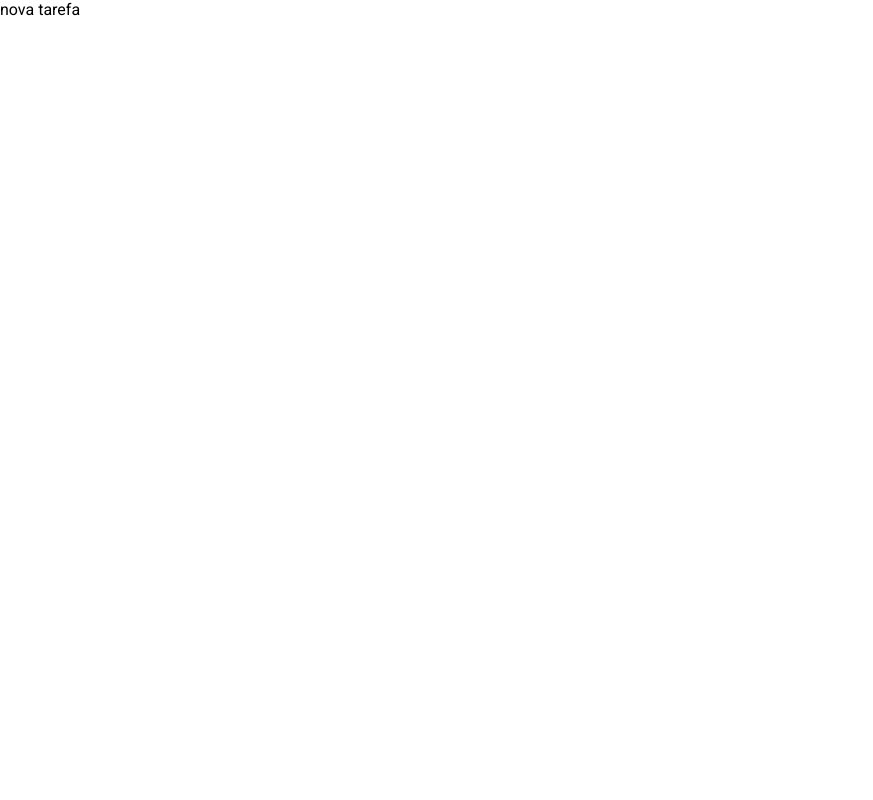
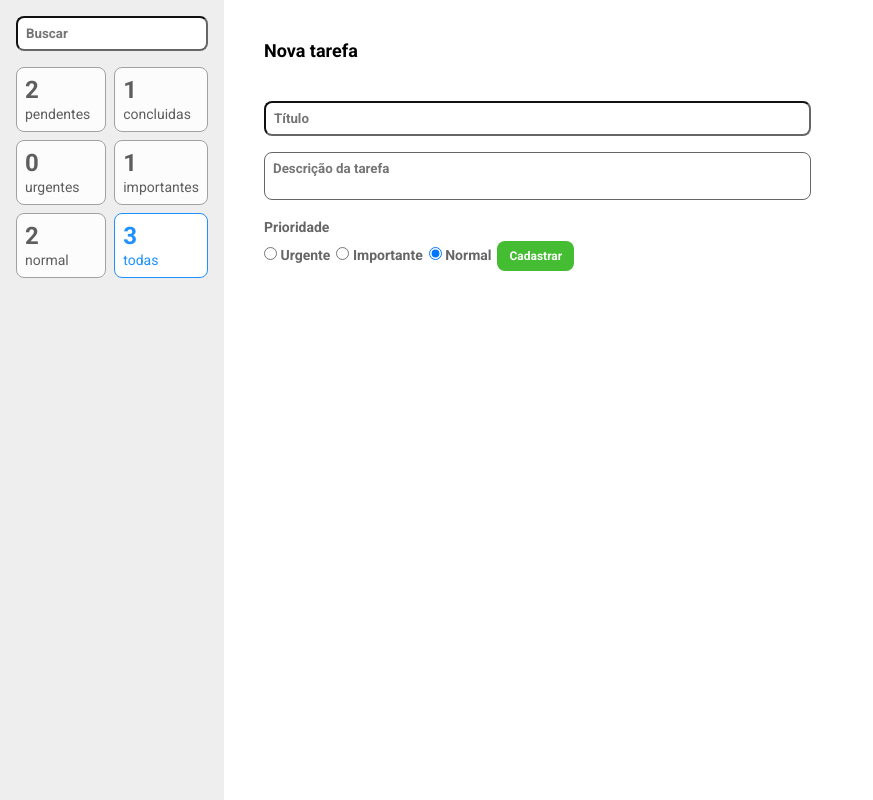
Before and after one commit to JoaoColaresM/Projeto05_pt2_M32, a React (Create React App) app: page /novo in a window 1280 px wide. Shown: the whole page, without its empty margins (0-873 px from the left). Built offline with nearby package versions, Linux system fonts and the light colour scheme.

Commit message:
projeto_05_pt02_aula08

```diff
--- a/src/componentes/tarefas/index.tsx
+++ b/src/componentes/tarefas/index.tsx
@@ -3,10 +3,9 @@
 
 import * as S from './styles'
 
-import * as enums from '../../utils/enums/Tarefa'
-
 import {remover, editar} from '../../store/reducers/tarefas'
 import TarefaClass from '../../models/Tarefas'
+import { BotaoSalvar } from '../../styles'
 
 type Props = TarefaClass
 
@@ -49,7 +48,7 @@
       <S.BarraAcoes>
         {estaEditando ? (
           <>
-              <S.BotaoSalvar
+              <BotaoSalvar
               onClick={() => {
                 dispatch(
                   editar({
@@ -61,7 +60,7 @@
                   })
                 )
                 setEstaEditando(false)
-              }}>Salvar</S.BotaoSalvar>
+              }}>Salvar</BotaoSalvar>
               <S.BotaoCancelarRemover onClick={cancelarEdicao}>
                 Cancelar
               </S.BotaoCancelarRemover>
--- a/src/componentes/tarefas/styles.ts
+++ b/src/componentes/tarefas/styles.ts
@@ -77,9 +77,7 @@
   margin-right: 8px;
 `
 
-export const BotaoSalvar = styled(Botao)`
-  background-color: ${variaveis.verde};
-`
+
 
 export const BotaoCancelarRemover = styled(Botao)`
   background-color: ${variaveis.vermelho};
--- a/src/containers/BarraLateral/index.tsx
+++ b/src/containers/BarraLateral/index.tsx
@@ -5,15 +5,16 @@
 
 import * as S from './styles'
 import * as enums from '../../utils/enums/Tarefa'
+import { Campo } from "../../styles"
 
 const BarraLateral = () => {
   const dispatch = useDispatch()
-  const {termo} = useSelector((state: RootReducer) => state.filtro)
+  const { termo } = useSelector((state: RootReducer) => state.filtro)
 
   return (
     <S.Aside>
       <div>
-      <S.Campo
+        <Campo
           type="text"
           placeholder="Buscar"
           value={termo}
@@ -45,7 +46,7 @@
             criterio='prioridade'
             legenda="normal"
           />
-        <FiltroCard criterio='todas' legenda="todas"/>
+          <FiltroCard criterio='todas' legenda="todas" />
         </S.Filtros>
       </div>
     </S.Aside>
--- a/src/containers/BarraLateral/styles.ts
+++ b/src/containers/BarraLateral/styles.ts
@@ -12,13 +12,3 @@
   grid-gap: 8px;
   margin-top: 16px;
 `
-
-export const Campo = styled.input`
-  padding: 8px;
-  background-color: #fff;
-  border-radius: 8px;
-  font-weight: bold;
-  color: #666666;
-  border-color: #666666;
-  width: 100%;
-`
--- /dev/null
+++ b/src/containers/Formulario/index.tsx
@@ -0,0 +1,74 @@
+import { FormEvent, useState } from "react"
+import { useDispatch } from "react-redux"
+import { useNavigate } from "react-router-dom"
+
+import { BotaoSalvar, MainContainer, Titulo } from "../../styles"
+import { Campo } from "../../styles"
+import { Form, Opcoes, Opcao } from './styles'
+import * as enums from '../../utils/enums/Tarefa'
+import Tarefa from "../../models/Tarefas"
+import { cadastrar } from "../../store/reducers/tarefas"
+
+const Formulario = () => {
+  const dispatch = useDispatch()
+  const navigate = useNavigate()
+
+  const [titulo, setTitulo] = useState('')
+  const [descricao, setDescricao] = useState('')
+  const [prioridade, setPrioridade] = useState(enums.Prioridade.NORMAL)
+
+  const cadastrarTarefa = (evento: FormEvent) => {
+    evento.preventDefault()
+    const tarefaParaAdicionar = new Tarefa(
+      titulo,
+      prioridade,
+      enums.Status.PENDENTE,
+      descricao,
+      9
+    )
+
+    dispatch(cadastrar(tarefaParaAdicionar))
+    navigate('/')
+  }
+
+  return (
+    <MainContainer>
+      <Titulo>Nova tarefa</Titulo>
+      <Form onSubmit={cadastrarTarefa}>
+        <Campo
+          value={titulo}
+          onChange={(evento) => setTitulo(evento.target.value)}
+          type="text"
+          placeholder="Título"
+        />
+        <Campo
+          value={descricao}
+          onChange={({ target }) => setDescricao(target.value)}
+          as="textarea"
+          placeholder="Descrição da tarefa"
+        />
+        <Opcoes>
+          <p>Prioridade</p>
+          {Object.values(enums.Prioridade).map(prioridade => (
+            <Opcao key={prioridade}>
+              <input
+                value={prioridade}
+                name="prioridade"
+                type="radio"
+                onChange={(evento) =>
+                  setPrioridade(evento.target.value as enums.Prioridade)
+                }
+                id={prioridade}
+                defaultChecked={prioridade === enums.Prioridade.NORMAL}
+              /> {' '}
+              <label htmlFor={prioridade}>{prioridade}</label>
+            </Opcao>
+          ))}
+          <BotaoSalvar type="submit">Cadastrar</BotaoSalvar>
+        </Opcoes>
+      </Form>
+    </MainContainer>
+  )
+}
+
+export default Formulario
--- /dev/null
+++ b/src/containers/Formulario/styles.ts
@@ -0,0 +1,31 @@
+import styled from "styled-components";
+
+export const Form = styled.form`
+  max-width: 547px;
+  width: 100%;
+  font-weight: bold;
+  font-size: 14px;
+  color: #666666;
+
+  textarea {
+    resize: none;
+    margin: 16px 0;
+  }
+`
+
+export const Opcoes = styled.div`
+  margin-bottom: 16px;
+
+  p {
+    margin-bottom: 6px;
+  }
+
+  label {
+    margin-right: 6px;
+  }
+`
+
+export const Opcao = styled.div`
+  display: inline;
+  text-transform: capitalize;
+`
--- a/src/containers/ListaDeTarefas/index.tsx
+++ b/src/containers/ListaDeTarefas/index.tsx
@@ -1,7 +1,7 @@
 import { useSelector } from "react-redux"
 
 import Tarefa from "../../componentes/tarefas"
-import { Container, Resultado } from "./styles"
+import { MainContainer, Titulo } from "../../styles"
 
 import { RootReducer } from "../../store"
 
@@ -52,8 +52,8 @@
   const mensagem = exibeResultadoFiltragem(tarefas.length)
 
   return (
-    <Container>
-    <Resultado>{mensagem}</Resultado>
+    <MainContainer>
+    <Titulo as="p">{mensagem}</Titulo>
     <ul>
       {tarefas.map((t) => (
         <li key = {t.titulo}>
@@ -66,7 +66,7 @@
         </li>
       ))}
     </ul>
-  </Container>
+  </MainContainer>
   )
 }
 
--- a/src/containers/ListaDeTarefas/styles.ts
+++ /dev/null
@@ -1,15 +0,0 @@
-import styled from "styled-components";
-
-export const Container = styled.main`
-  padding: 0 40px;
-  height: 100vh;
-  overflow-y: scroll;
-`
-
-export const Resultado = styled.p`
-  display: block;
-  margin-top: 40px;
-  margin-bottom: 40px;
-  font-size: 18px;
-  font-weight: bold;
-`
--- a/src/pages/Cadastro/index.tsx
+++ b/src/pages/Cadastro/index.tsx
@@ -1,3 +1,11 @@
-const Cadastro = () => <div>nova tarefa</div>
+import BarraLateral from "../../containers/BarraLateral"
+import Formulario from "../../containers/Formulario"
+
+const Cadastro = () => (
+  <>
+  <BarraLateral/>
+  <Formulario/>
+  </>
+)
 
 export default Cadastro
--- a/src/store/reducers/tarefas.ts
+++ b/src/store/reducers/tarefas.ts
@@ -47,10 +47,22 @@
       if (indexDaTarefa >= 0) {
         state.itens[indexDaTarefa] = action.payload
       }
+    },
+    cadastrar: (state, action: PayloadAction<Tarefa>) => {
+      const tarefaJaExiste = state.itens.find(
+        (tarefa) =>
+          tarefa.titulo.toLocaleLowerCase() === action.payload.titulo.toLocaleLowerCase()
+      )
+
+      if (tarefaJaExiste) {
+        alert("Já existe essa tarefa")
+      } else {
+        state.itens.push(action.payload)
+      }
     }
   }
 })
 
-export const {remover, editar} = tarefasSlice.actions
+export const {remover, editar, cadastrar} = tarefasSlice.actions
 
 export default tarefasSlice.reducer
--- a/src/styles/index.ts
+++ b/src/styles/index.ts
@@ -1,4 +1,6 @@
 import styled, { createGlobalStyle } from "styled-components";
+import variaveis from "./variaveis";
+import { Botao } from "../componentes/tarefas/styles";
 
 const EstiloGlobal = createGlobalStyle`
   * {
@@ -15,4 +17,32 @@
   grid-template-columns: 224px auto;
 `
 
+export const MainContainer = styled.main`
+  padding: 0 40px;
+  height: 100vh;
+  overflow-y: scroll;
+`
+
+export const Titulo = styled.h2`
+  display: block;
+  margin-top: 40px;
+  margin-bottom: 40px;
+  font-size: 18px;
+  font-weight: bold;
+`
+
+export const Campo = styled.input`
+  padding: 8px;
+  background-color: #fff;
+  border-radius: 8px;
+  font-weight: bold;
+  color: #666666;
+  border-color: #666666;
+  width: 100%;
+`
+
+export const BotaoSalvar = styled(Botao)`
+  background-color: ${variaveis.verde};
+`
+
 export default EstiloGlobal
```
Lines whose indentation alone changed are shown as unchanged.
